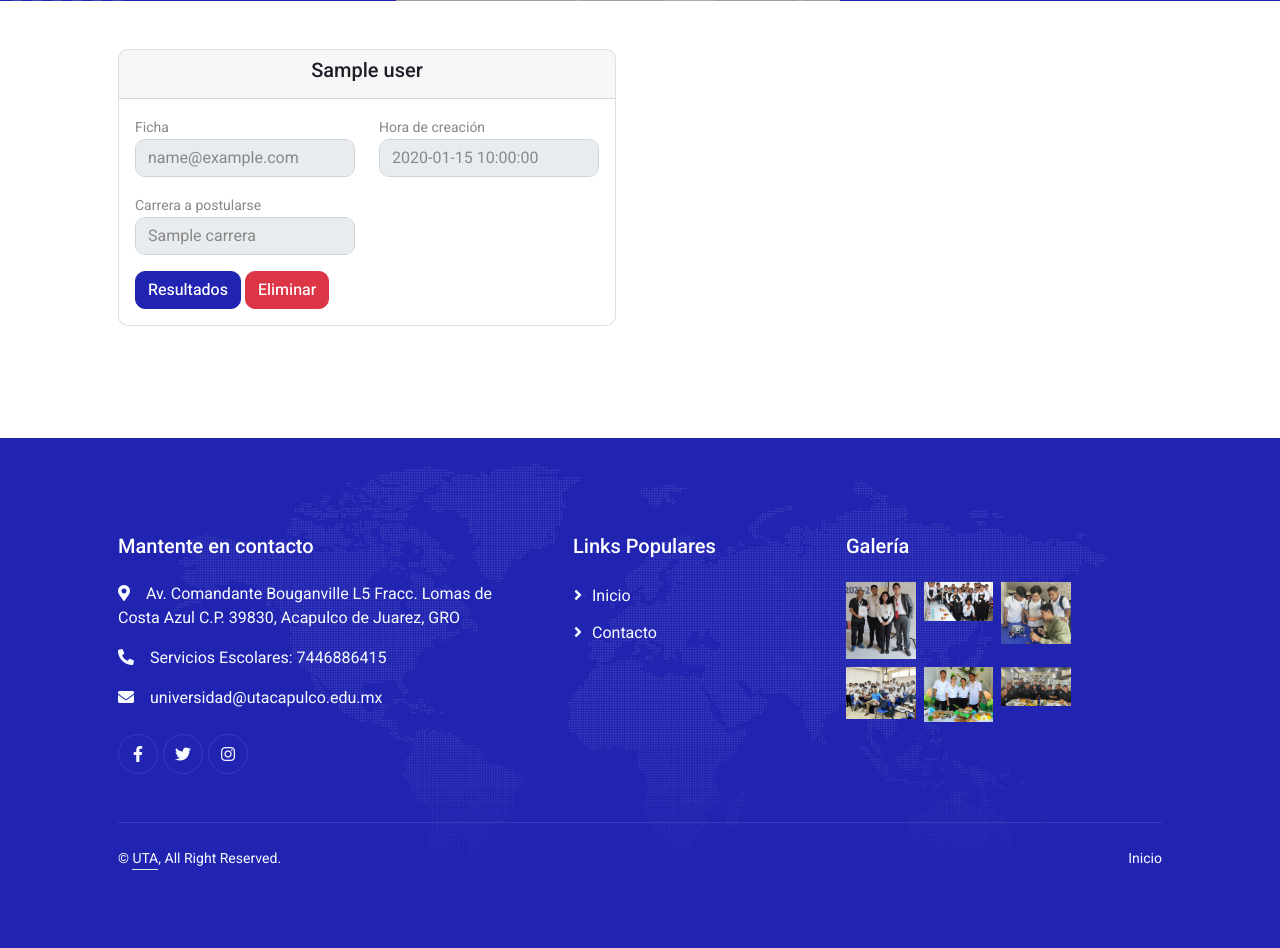
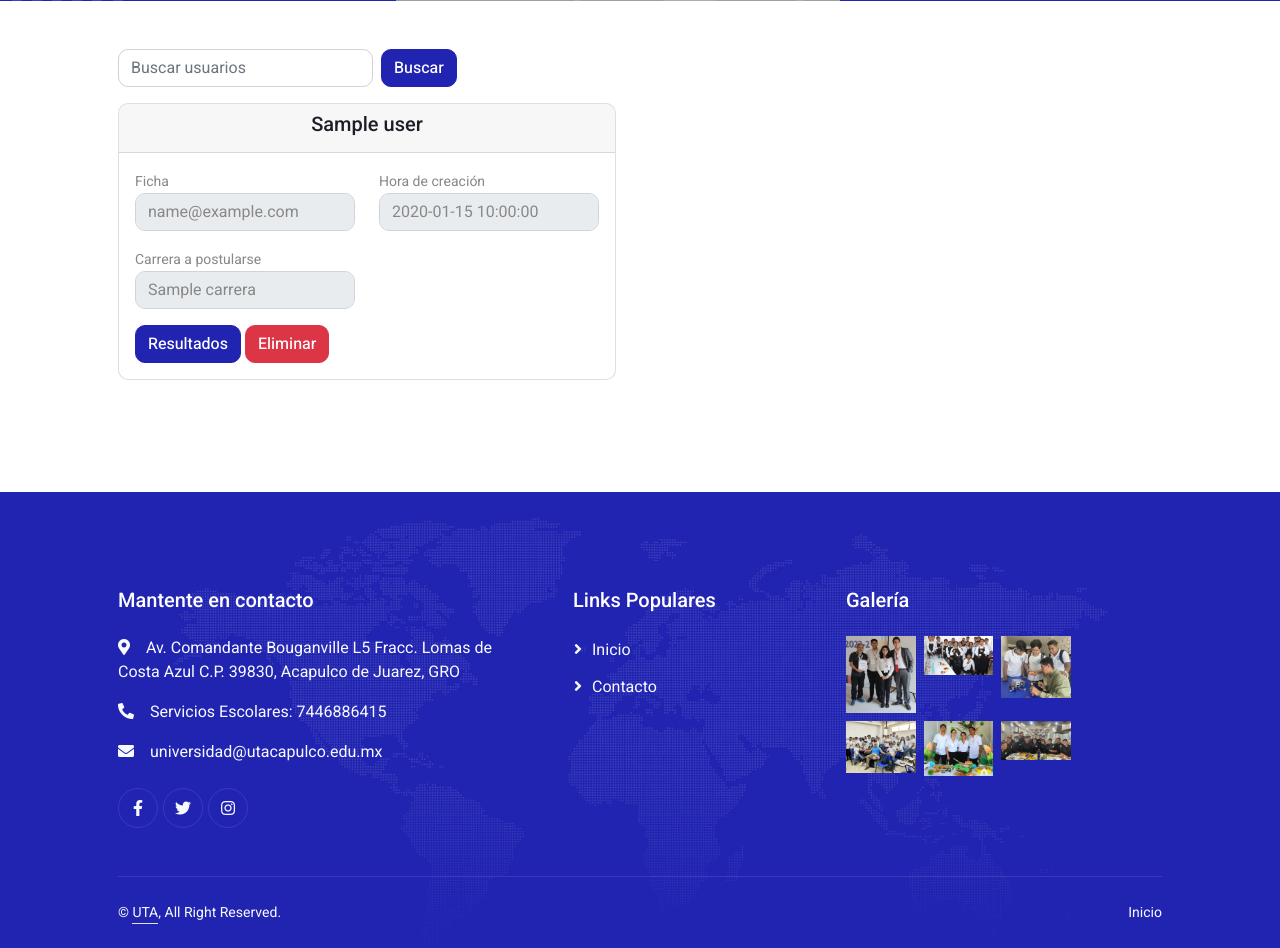
Before and after one commit to diazhdez/kuder, a Flask app: page /admin/users/ in a window 1280 px wide. Shown: the part 95-1043 px from the top of the page. Before the commit the page ends 965 px from the top, so only its background shows below. Run offline with Flask 3, Linux system fonts and the light colour scheme; the visitor is signed in with stand-in values (Sample User, id 1); a database or web service that is not in the repository returns one stand-in record (values such as "Sample title"); some libraries are stand-ins or nearby versions; grey boxes are pictures that could not be loaded.

Commit message:
search users

```diff
--- a/routes/admin.py
+++ b/routes/admin.py
@@ -129,13 +129,23 @@ def register_admin():
 
 
 # Ruta para visualizar los aspirantes
-@admin_routes.route('/admin/users/')
+@admin_routes.route('/admin/users/', methods=['POST', 'GET'])
 def users():
     if 'email' in session:
         email = session['email']
         admin = get_admin(email)
         if admin:
-            users = db['users'].find()
+            if request.method == 'POST':
+                search_query = request.form.get('search_query')
+                users = db['users'].find({
+                    '$or': [
+                        {'name': {'$regex': search_query, '$options': 'i'}},
+                        {'email': {'$regex': search_query, '$options': 'i'}},
+                        {'carrera': {'$regex': search_query, '$options': 'i'}}
+                    ]
+                })
+            else:
+                users = db['users'].find()
             return render_template('users.html', users=users)
         else:
             return redirect(url_for('session.login'))
--- a/templates/users.html
+++ b/templates/users.html
@@ -15,6 +15,16 @@
 {% block content %}
 <div class="container-xxl py-5">
     <div class="container px-lg-5">
+        <form method="post" action="{{ url_for('admin.users') }}">
+            <div class="row g-2">
+                <div class="col-md-3 mb-3">
+                    <input type="text" class="form-control" placeholder="Buscar usuarios" name="search_query">
+                </div>
+                <div class="col mb-3">
+                    <button class="btn btn-primary">Buscar</button>
+                </div>
+            </div>
+        </form>
         <div class="row g-5">
             {% for user in users %}
             <div class="col-md-6 mb-3">
```
